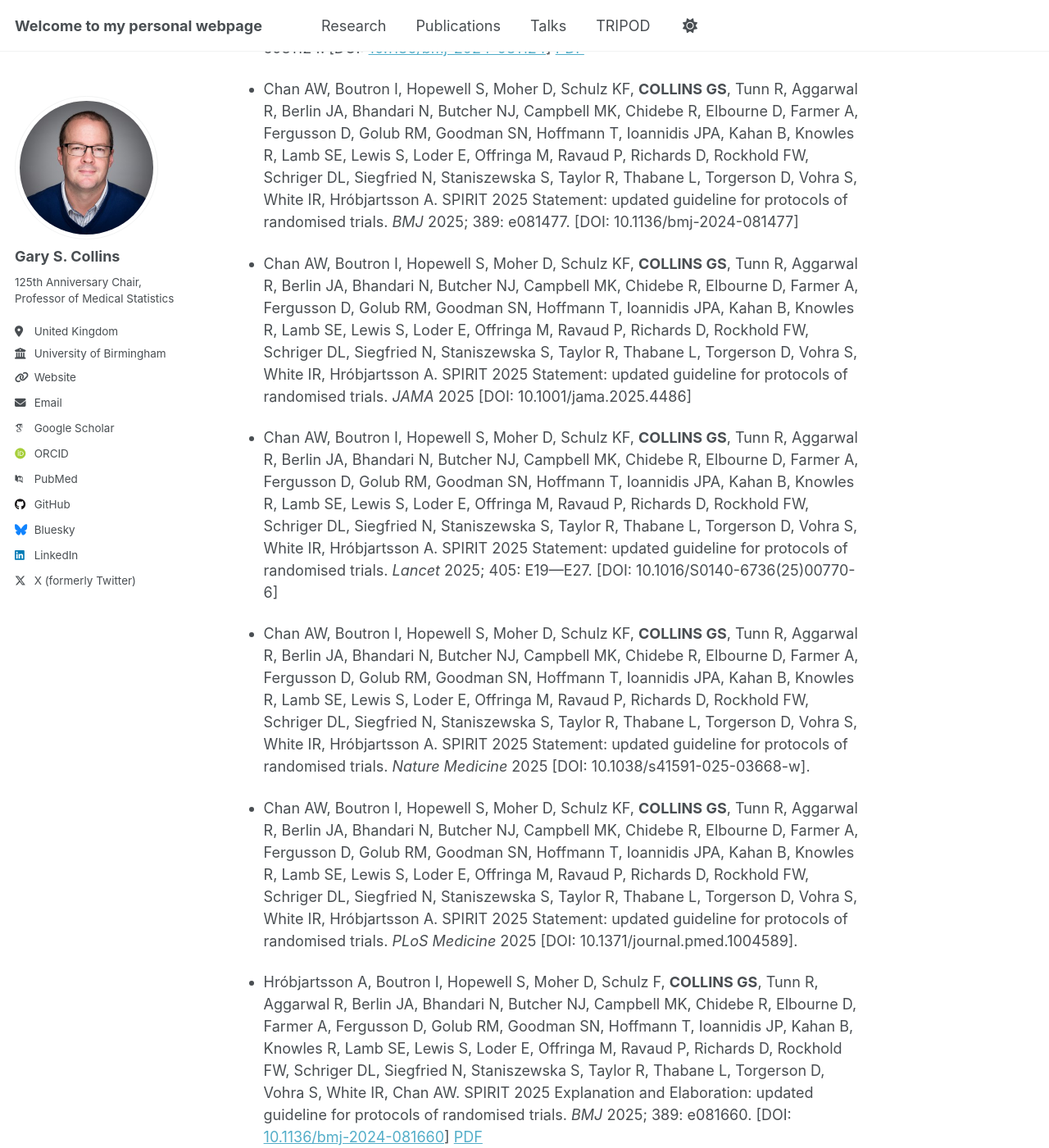
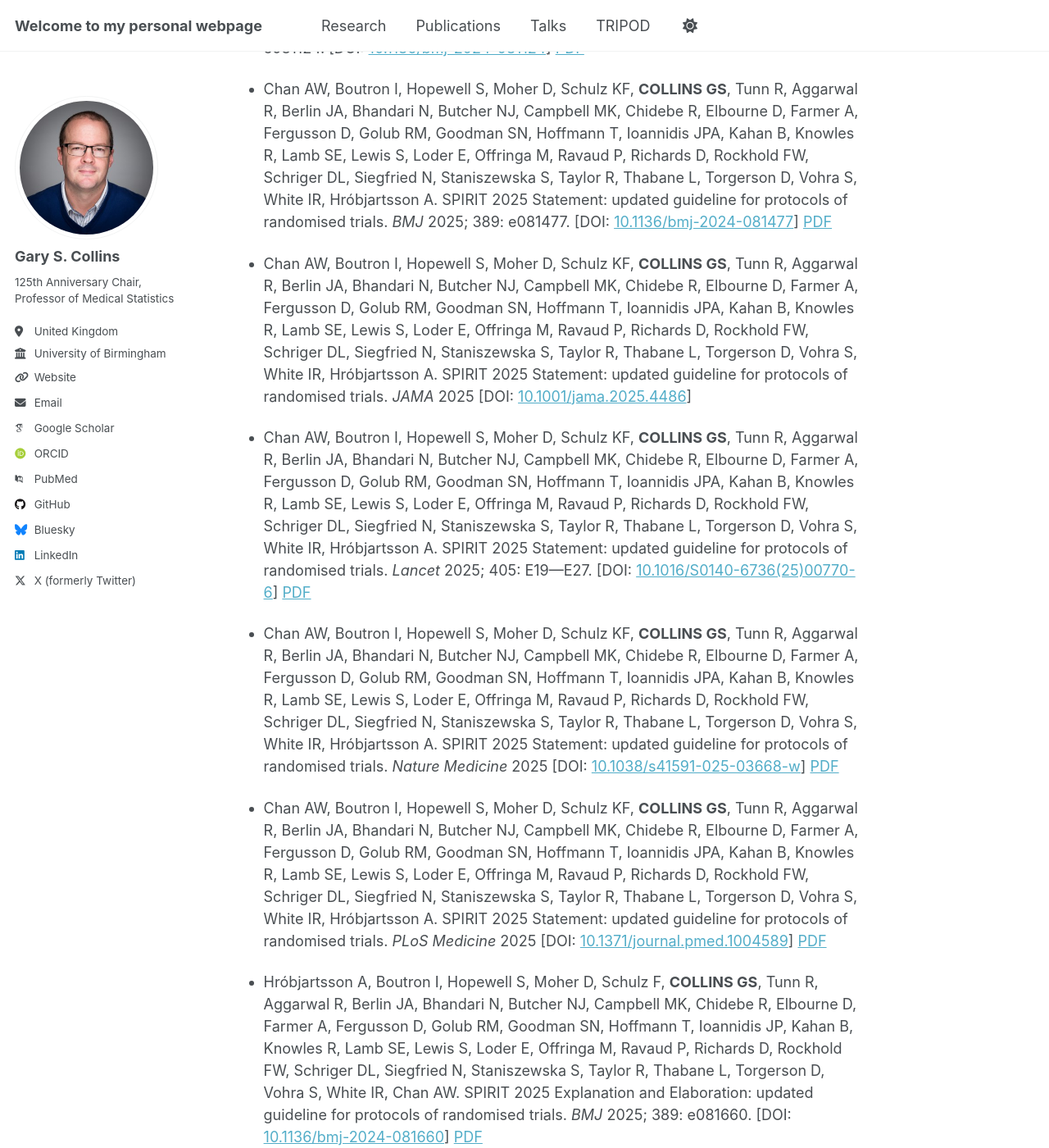
Before and after one commit to gscollins1973/gscollins1973.github.io, a Jekyll site: the page built from _pages/publications.html, in a window 1280 px wide and 1400 px high, scrolled down 9290 px. Shown: the whole window at 82% size. Built offline with Jekyll 4.4.1, drawn with Linux system fonts in a browser that asks for light colours; some web fonts are replaced; a script that is not in the unit is left out.

Commit message:
Update publications.html

```diff
--- a/_pages/publications.html
+++ b/_pages/publications.html
@@ -58,10 +58,10 @@ See my <a href="https://scholar.google.co.uk/citations?hl=en&tzom=-60&user=cVKF8
 <li><p>Hopewell S, Chan AW, <strong>COLLINS GS</strong>, Hróbjartsson A, Moher D, Schulz KF, Runn T, Aggarwal R, Berkwits M, Berlin JA, Bhandari N, Butcher NJ, Campbell MK, Chidebe R, Elbourne D, Farmer A, Fergusson D, Golub RM, Goodman SN, Hoffman T, Ioannidis JPA, Kahan BC, Knowles R, Lamb SE, Lewis S, Loder E, Offringa M, Ravaud P, Richards D, Rockhold FW, Schriger DL, Siegfried N, Staniszewska S, Taylor R, Thabane L, Torgerson D, Vohra S, White IR, Boutron I. CONSORT 2025 Statement: updated guideline for reporting randomised trials. <i>Nature Medicine</i> 2025. [DOI: <a href="https://www.nature.com/articles/s41591-025-03635-5">10.1038/s41591-025-03635-5</a>] <a href="https://www.nature.com/articles/s41591-025-03635-5.pdf">PDF</a> </p></li>
 <li><p>Hopewell S, Chan AW, <strong>COLLINS GS</strong>, Hróbjartsson A, Moher D, Schulz KF, Runn T, Aggarwal R, Berkwits M, Berlin JA, Bhandari N, Butcher NJ, Campbell MK, Chidebe R, Elbourne D, Farmer A, Fergusson D, Golub RM, Goodman SN, Hoffman T, Ioannidis JPA, Kahan BC, Knowles R, Lamb SE, Lewis S, Loder E, Offringa M, Ravaud P, Richards D, Rockhold FW, Schriger DL, Siegfried N, Staniszewska S, Taylor R, Thabane L, Torgerson D, Vohra S, White IR, Boutron I. CONSORT 2025 Statement: updated guideline for reporting randomised trials. <i>PLoS Medicine</i> 2025; 22: e1004587. [DOI: <a href="https://journals.plos.org/plosmedicine/article?id=10.1371/journal.pmed.1004587">10.1371/journal.pmed.1004587</a>] <a href="https://journals.plos.org/plosmedicine/article/file?id=10.1371/journal.pmed.1004587&type=printable">PDF</a> </p></li>
 <li><p>Hopewell S, Chan AW, <strong>COLLINS GS</strong>, Hróbjartsson A, Moher D, Schulz KF, Runn T, Aggarwal R, Berkwits M, Berlin JA, Bhandari N, Butcher NJ, Campbell MK, Chidebe R, Elbourne D, Farmer A, Fergusson D, Golub RM, Goodman SN, Hoffman T, Ioannidis JPA, Kahan BC, Knowles R, Lamb SE, Lewis S, Loder E, Offringa M, Ravaud P, Richards D, Rockhold FW, Schriger DL, Siegfried N, Staniszewska S, Taylor R, Thabane L, Torgerson D, Vohra S, White IR, Boutron I. CONSORT 2025 Explanation and Elaboration: updated guideline for reporting randomised trials. <i>BMJ</i> 2025; 389: e081124. [DOI: <a href="https://www.bmj.com/content/389/bmj-2024-081124">10.1136/bmj-2024-081124</a>] <a href="https://www.bmj.com/content/389/bmj-2024-081124.full.pdf">PDF</a> </p></li>
-<li><p>Chan AW, Boutron I, Hopewell S, Moher D, Schulz KF, <strong>COLLINS GS</strong>, Tunn R, Aggarwal R, Berlin JA, Bhandari N, Butcher NJ, Campbell MK, Chidebe R, Elbourne D, Farmer A, Fergusson D, Golub RM, Goodman SN, Hoffmann T, Ioannidis JPA, Kahan B, Knowles R, Lamb SE, Lewis S, Loder E, Offringa M, Ravaud P, Richards D, Rockhold FW, Schriger DL, Siegfried N, Staniszewska S, Taylor R, Thabane L, Torgerson D, Vohra S, White IR, Hróbjartsson A. SPIRIT 2025 Statement: updated guideline for protocols of randomised trials. <i>BMJ</i> 2025; 389: e081477. [DOI: 10.1136/bmj-2024-081477]</p></li>
-<li><p>Chan AW, Boutron I, Hopewell S, Moher D, Schulz KF, <strong>COLLINS GS</strong>, Tunn R, Aggarwal R, Berlin JA, Bhandari N, Butcher NJ, Campbell MK, Chidebe R, Elbourne D, Farmer A, Fergusson D, Golub RM, Goodman SN, Hoffmann T, Ioannidis JPA, Kahan B, Knowles R, Lamb SE, Lewis S, Loder E, Offringa M, Ravaud P, Richards D, Rockhold FW, Schriger DL, Siegfried N, Staniszewska S, Taylor R, Thabane L, Torgerson D, Vohra S, White IR, Hróbjartsson A. SPIRIT 2025 Statement: updated guideline for protocols of randomised trials. <i>JAMA</i> 2025 [DOI: 10.1001/jama.2025.4486]</p></li>
-<li><p>Chan AW, Boutron I, Hopewell S, Moher D, Schulz KF, <strong>COLLINS GS</strong>, Tunn R, Aggarwal R, Berlin JA, Bhandari N, Butcher NJ, Campbell MK, Chidebe R, Elbourne D, Farmer A, Fergusson D, Golub RM, Goodman SN, Hoffmann T, Ioannidis JPA, Kahan B, Knowles R, Lamb SE, Lewis S, Loder E, Offringa M, Ravaud P, Richards D, Rockhold FW, Schriger DL, Siegfried N, Staniszewska S, Taylor R, Thabane L, Torgerson D, Vohra S, White IR, Hróbjartsson A. SPIRIT 2025 Statement: updated guideline for protocols of randomised trials. <i>Lancet</i> 2025; 405: E19—E27. [DOI: 10.1016/S0140-6736(25)00770-6]</p></li>
-<li><p>Chan AW, Boutron I, Hopewell S, Moher D, Schulz KF, <strong>COLLINS GS</strong>, Tunn R, Aggarwal R, Berlin JA, Bhandari N, Butcher NJ, Campbell MK, Chidebe R, Elbourne D, Farmer A, Fergusson D, Golub RM, Goodman SN, Hoffmann T, Ioannidis JPA, Kahan B, Knowles R, Lamb SE, Lewis S, Loder E, Offringa M, Ravaud P, Richards D, Rockhold FW, Schriger DL, Siegfried N, Staniszewska S, Taylor R, Thabane L, Torgerson D, Vohra S, White IR, Hróbjartsson A. SPIRIT 2025 Statement: updated guideline for protocols of randomised trials. <i>Nature Medicine</i> 2025 [DOI: 10.1038/s41591-025-03668-w].</p></li>
-<li><p>Chan AW, Boutron I, Hopewell S, Moher D, Schulz KF, <strong>COLLINS GS</strong>, Tunn R, Aggarwal R, Berlin JA, Bhandari N, Butcher NJ, Campbell MK, Chidebe R, Elbourne D, Farmer A, Fergusson D, Golub RM, Goodman SN, Hoffmann T, Ioannidis JPA, Kahan B, Knowles R, Lamb SE, Lewis S, Loder E, Offringa M, Ravaud P, Richards D, Rockhold FW, Schriger DL, Siegfried N, Staniszewska S, Taylor R, Thabane L, Torgerson D, Vohra S, White IR, Hróbjartsson A. SPIRIT 2025 Statement: updated guideline for protocols of randomised trials. <i>PLoS Medicine</i> 2025 [DOI: 10.1371/journal.pmed.1004589].</p></li>
+<li><p>Chan AW, Boutron I, Hopewell S, Moher D, Schulz KF, <strong>COLLINS GS</strong>, Tunn R, Aggarwal R, Berlin JA, Bhandari N, Butcher NJ, Campbell MK, Chidebe R, Elbourne D, Farmer A, Fergusson D, Golub RM, Goodman SN, Hoffmann T, Ioannidis JPA, Kahan B, Knowles R, Lamb SE, Lewis S, Loder E, Offringa M, Ravaud P, Richards D, Rockhold FW, Schriger DL, Siegfried N, Staniszewska S, Taylor R, Thabane L, Torgerson D, Vohra S, White IR, Hróbjartsson A. SPIRIT 2025 Statement: updated guideline for protocols of randomised trials. <i>BMJ</i> 2025; 389: e081477. [DOI: <a href="https://www.bmj.com/content/389/bmj-2024-081477">10.1136/bmj-2024-081477</a>] <a href="https://www.bmj.com/content/389/bmj-2024-081477.full.pdf">PDF</a> </p></li>
+<li><p>Chan AW, Boutron I, Hopewell S, Moher D, Schulz KF, <strong>COLLINS GS</strong>, Tunn R, Aggarwal R, Berlin JA, Bhandari N, Butcher NJ, Campbell MK, Chidebe R, Elbourne D, Farmer A, Fergusson D, Golub RM, Goodman SN, Hoffmann T, Ioannidis JPA, Kahan B, Knowles R, Lamb SE, Lewis S, Loder E, Offringa M, Ravaud P, Richards D, Rockhold FW, Schriger DL, Siegfried N, Staniszewska S, Taylor R, Thabane L, Torgerson D, Vohra S, White IR, Hróbjartsson A. SPIRIT 2025 Statement: updated guideline for protocols of randomised trials. <i>JAMA</i> 2025 [DOI: <a href="https://jamanetwork.com/journals/jama/fullarticle/2833408">10.1001/jama.2025.4486</a>]</p></li>
+<li><p>Chan AW, Boutron I, Hopewell S, Moher D, Schulz KF, <strong>COLLINS GS</strong>, Tunn R, Aggarwal R, Berlin JA, Bhandari N, Butcher NJ, Campbell MK, Chidebe R, Elbourne D, Farmer A, Fergusson D, Golub RM, Goodman SN, Hoffmann T, Ioannidis JPA, Kahan B, Knowles R, Lamb SE, Lewis S, Loder E, Offringa M, Ravaud P, Richards D, Rockhold FW, Schriger DL, Siegfried N, Staniszewska S, Taylor R, Thabane L, Torgerson D, Vohra S, White IR, Hróbjartsson A. SPIRIT 2025 Statement: updated guideline for protocols of randomised trials. <i>Lancet</i> 2025; 405: E19—E27. [DOI: <a href="https://www.thelancet.com/journals/lancet/article/PIIS0140-6736(25)00770-6/fulltext">10.1016/S0140-6736(25)00770-6</a>] <a href="https://www.thelancet.com/action/showPdf?pii=S0140-6736%2825%2900770-6">PDF</a> </p></li>
+<li><p>Chan AW, Boutron I, Hopewell S, Moher D, Schulz KF, <strong>COLLINS GS</strong>, Tunn R, Aggarwal R, Berlin JA, Bhandari N, Butcher NJ, Campbell MK, Chidebe R, Elbourne D, Farmer A, Fergusson D, Golub RM, Goodman SN, Hoffmann T, Ioannidis JPA, Kahan B, Knowles R, Lamb SE, Lewis S, Loder E, Offringa M, Ravaud P, Richards D, Rockhold FW, Schriger DL, Siegfried N, Staniszewska S, Taylor R, Thabane L, Torgerson D, Vohra S, White IR, Hróbjartsson A. SPIRIT 2025 Statement: updated guideline for protocols of randomised trials. <i>Nature Medicine</i> 2025 [DOI: <a href="https://www.nature.com/articles/s41591-025-03668-w">10.1038/s41591-025-03668-w</a>] <a href="https://www.nature.com/articles/s41591-025-03668-w.pdf">PDF</a> </p></li>
+<li><p>Chan AW, Boutron I, Hopewell S, Moher D, Schulz KF, <strong>COLLINS GS</strong>, Tunn R, Aggarwal R, Berlin JA, Bhandari N, Butcher NJ, Campbell MK, Chidebe R, Elbourne D, Farmer A, Fergusson D, Golub RM, Goodman SN, Hoffmann T, Ioannidis JPA, Kahan B, Knowles R, Lamb SE, Lewis S, Loder E, Offringa M, Ravaud P, Richards D, Rockhold FW, Schriger DL, Siegfried N, Staniszewska S, Taylor R, Thabane L, Torgerson D, Vohra S, White IR, Hróbjartsson A. SPIRIT 2025 Statement: updated guideline for protocols of randomised trials. <i>PLoS Medicine</i> 2025 [DOI: <a href="https://journals.plos.org/plosmedicine/article?id=10.1371/journal.pmed.1004589">10.1371/journal.pmed.1004589</a>] <a href="https://journals.plos.org/plosmedicine/article/file?id=10.1371/journal.pmed.1004589&type=printable">PDF</a> </p></li>
 <li><p>Hróbjartsson A, Boutron I, Hopewell S, Moher D, Schulz F, <strong>COLLINS GS</strong>, Tunn R, Aggarwal R, Berlin JA, Bhandari N, Butcher NJ, Campbell MK, Chidebe R, Elbourne D, Farmer A, Fergusson D, Golub RM, Goodman SN, Hoffmann T, Ioannidis JP, Kahan B, Knowles R, Lamb SE, Lewis S, Loder E, Offringa M, Ravaud P, Richards D, Rockhold FW, Schriger DL, Siegfried N, Staniszewska S, Taylor R, Thabane L, Torgerson D, Vohra S, White IR, Chan AW. SPIRIT 2025 Explanation and Elaboration: updated guideline for protocols of randomised trials. <i>BMJ</i> 2025; 389: e081660. [DOI: <a href="https://www.bmj.com/content/389/bmj-2024-081660">10.1136/bmj-2024-081660</a>] <a href="https://www.bmj.com/content/389/bmj-2024-081660.full.pdf">PDF</a> </p></li>
 <li><p>Safiri S, Grieger JA, Jolfayi AG, Mousavi SE, Nejadghaderi SA, Fazlollahi A, Sullman MJM, Karamzad N, Sahin F, Singh K, <strong>COLLINS GS</strong>, Kolahi AA. Burden of diseases attributable to excess body weight in 204 countries and territories, 1990-2019. <i>Nutrition Journal</i> 2025; 24: 23. [DOI: 10.1186/s12937-025-01082-z]</p></li>
```
